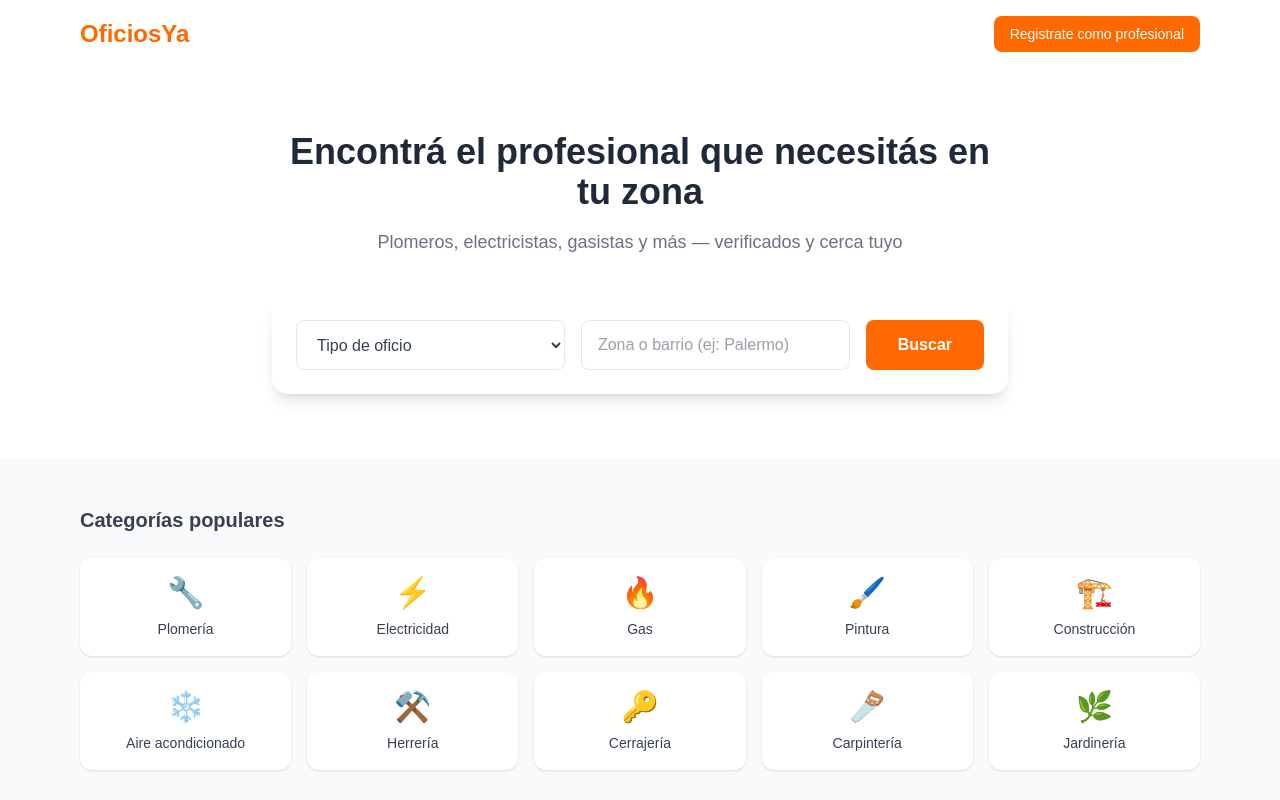
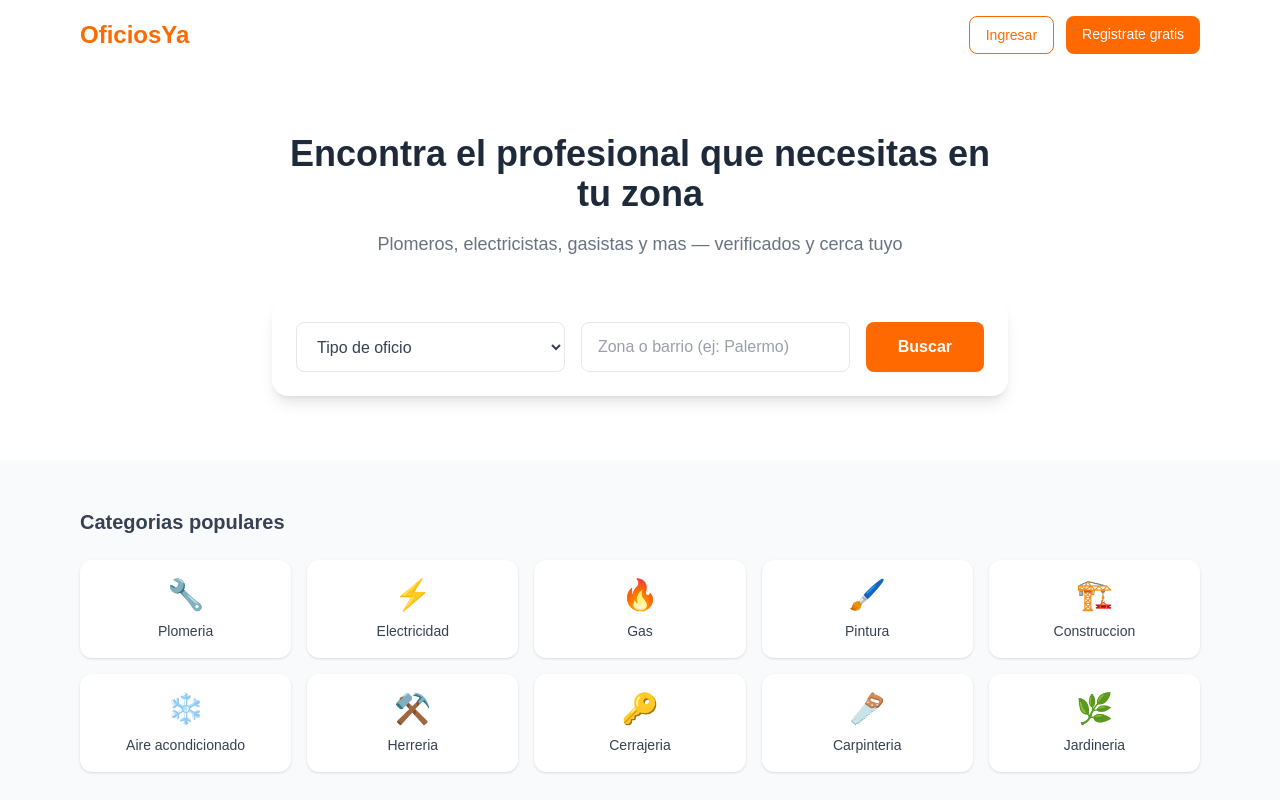
Before and after one commit to kaporay21/oficios, a Next.js app: page / in a window 1280 px wide. Shown: the top 800 px of the page. Built offline with nearby package versions, Linux system fonts and the light colour scheme.

Commit message:
header con login y registro listo

```diff
--- a/app/page.tsx
+++ b/app/page.tsx
@@ -1,36 +1,42 @@
 export default function Home() {
   return (
     <main className="min-h-screen bg-gray-50">
+
       <header className="bg-white shadow-sm">
         <div className="max-w-6xl mx-auto px-4 py-4 flex justify-between items-center">
           <h1 className="text-2xl font-bold text-orange-500">OficiosYa</h1>
-          <a href="/registro" className="bg-orange-500 text-white px-4 py-2 rounded-lg text-sm font-medium hover:bg-orange-600">
-            Registrate como profesional
-          </a>
+          <div className="flex gap-3">
+            <a href="/login" className="border border-orange-500 text-orange-500 px-4 py-2 rounded-lg text-sm font-medium hover:bg-orange-50">
+              Ingresar
+            </a>
+            <a href="/registro" className="bg-orange-500 text-white px-4 py-2 rounded-lg text-sm font-medium hover:bg-orange-600">
+              Registrate gratis
+            </a>
+          </div>
         </div>
       </header>
 
       <section className="bg-white py-16">
         <div className="max-w-3xl mx-auto px-4 text-center">
           <h2 className="text-4xl font-bold text-gray-800 mb-4">
-            Encontrá el profesional que necesitás en tu zona
+            Encontra el profesional que necesitas en tu zona
           </h2>
           <p className="text-gray-500 text-lg mb-10">
-            Plomeros, electricistas, gasistas y más — verificados y cerca tuyo
+            Plomeros, electricistas, gasistas y mas — verificados y cerca tuyo
           </p>
           <div className="bg-white rounded-2xl shadow-lg p-6 flex flex-col md:flex-row gap-4">
             <select className="flex-1 border border-gray-200 rounded-lg px-4 py-3 text-gray-700">
               <option value="">Tipo de oficio</option>
-              <option value="plomeria">Plomería</option>
+              <option value="plomeria">Plomeria</option>
               <option value="electricidad">Electricidad</option>
               <option value="gas">Gas</option>
               <option value="pintura">Pintura</option>
-              <option value="construccion">Construcción</option>
+              <option value="construccion">Construccion</option>
               <option value="aire-acondicionado">Aire acondicionado</option>
-              <option value="herreria">Herrería</option>
-              <option value="cerrajeria">Cerrajería</option>
-              <option value="carpinteria">Carpintería</option>
-              <option value="jardineria">Jardinería</option>
+              <option value="herreria">Herreria</option>
+              <option value="cerrajeria">Cerrajeria</option>
+              <option value="carpinteria">Carpinteria</option>
+              <option value="jardineria">Jardineria</option>
             </select>
             <input
               type="text"
@@ -45,19 +51,19 @@ export default function Home() {
       </section>
 
       <section className="max-w-6xl mx-auto px-4 py-12">
-        <h3 className="text-xl font-semibold text-gray-700 mb-6">Categorías populares</h3>
+        <h3 className="text-xl font-semibold text-gray-700 mb-6">Categorias populares</h3>
         <div className="grid grid-cols-2 md:grid-cols-5 gap-4">
           {[
-            { nombre: "Plomería", icono: "🔧" },
+            { nombre: "Plomeria", icono: "🔧" },
             { nombre: "Electricidad", icono: "⚡" },
             { nombre: "Gas", icono: "🔥" },
             { nombre: "Pintura", icono: "🖌️" },
-            { nombre: "Construcción", icono: "🏗️" },
+            { nombre: "Construccion", icono: "🏗️" },
             { nombre: "Aire acondicionado", icono: "❄️" },
-            { nombre: "Herrería", icono: "⚒️" },
-            { nombre: "Cerrajería", icono: "🔑" },
-            { nombre: "Carpintería", icono: "🪚" },
-            { nombre: "Jardinería", icono: "🌿" },
+            { nombre: "Herreria", icono: "⚒️" },
+            { nombre: "Cerrajeria", icono: "🔑" },
+            { nombre: "Carpinteria", icono: "🪚" },
+            { nombre: "Jardineria", icono: "🌿" },
           ].map((cat) => (
             <div key={cat.nombre} className="bg-white rounded-xl p-4 text-center shadow-sm cursor-pointer border border-transparent hover:border-orange-400">
               <div className="text-3xl mb-2">{cat.icono}</div>
@@ -69,11 +75,11 @@ export default function Home() {
 
       <section className="bg-white py-12">
         <div className="max-w-4xl mx-auto px-4 text-center">
-          <h3 className="text-xl font-semibold text-gray-700 mb-10">¿Cómo funciona?</h3>
+          <h3 className="text-xl font-semibold text-gray-700 mb-10">Como funciona?</h3>
           <div className="grid grid-cols-1 md:grid-cols-3 gap-8">
             {[
-              { paso: "1", titulo: "Buscá", desc: "Elegí el tipo de oficio y tu zona" },
-              { paso: "2", titulo: "Contactá", desc: "Mirá el perfil, las fotos y escribile por WhatsApp" },
+              { paso: "1", titulo: "Busca", desc: "Elegi el tipo de oficio y tu zona" },
+              { paso: "2", titulo: "Contacta", desc: "Mira el perfil, las fotos y escribile por WhatsApp" },
               { paso: "3", titulo: "Listo", desc: "El profesional te atiende directo, sin intermediarios" },
             ].map((item) => (
               <div key={item.paso} className="flex flex-col items-center">
@@ -87,6 +93,7 @@ export default function Home() {
           </div>
         </div>
       </section>
+
     </main>
   );
 }
```
